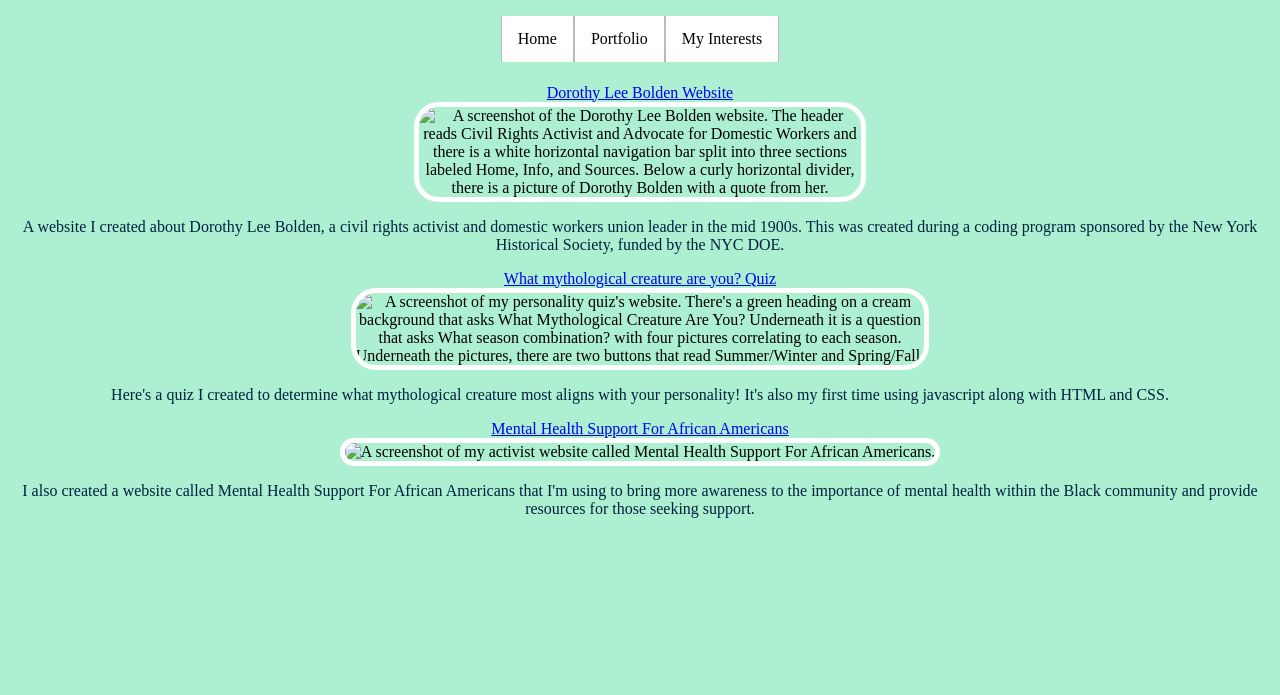
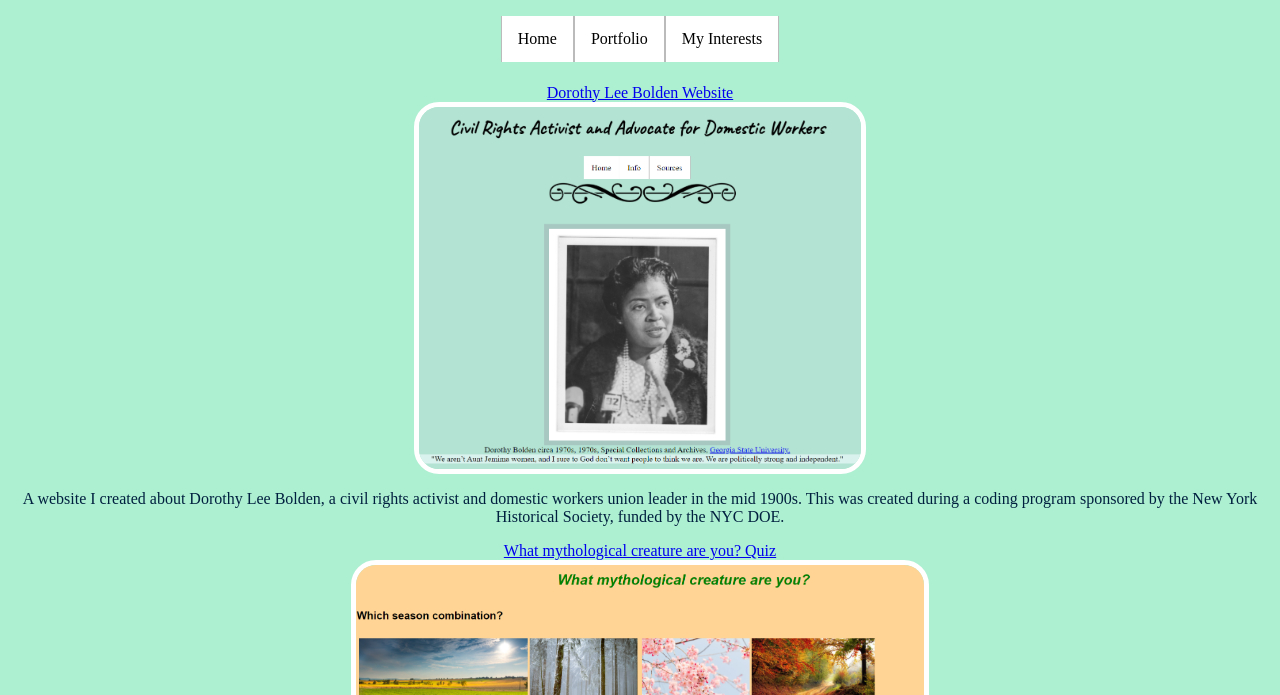
Before and after one commit to musayerohb/musayerohb.github.io, a plain HTML site: page portfolio.html in a window 1280 px wide. Shown: the part 105-800 px from the top of the page. Drawn offline with Linux system fonts and the light colour scheme.

Commit message:
Update portfolio.html
changing image names to make them show up on portfolio page

```diff
--- a/portfolio.html
+++ b/portfolio.html
@@ -28,17 +28,17 @@
 
     <a href="https://dorothy-lee-bolden-website.nyhstechscholar.repl.co/index.html">Dorothy Lee Bolden Website</a>
     <br>
-    <img id= "dorothy" src="assets/dorothy.PNG" alt= "A screenshot of the Dorothy Lee Bolden website. The header reads Civil Rights Activist and Advocate for Domestic Workers and there is a white horizontal navigation bar split into three sections labeled Home, Info, and Sources. Below a curly horizontal divider, there is a picture of Dorothy Bolden with a quote from her.">
+    <img id= "dorothy" src="dorothy.PNG" alt= "A screenshot of the Dorothy Lee Bolden website. The header reads Civil Rights Activist and Advocate for Domestic Workers and there is a white horizontal navigation bar split into three sections labeled Home, Info, and Sources. Below a curly horizontal divider, there is a picture of Dorothy Bolden with a quote from her.">
     <p> A website I created about Dorothy Lee Bolden, a civil rights activist and domestic workers union leader in the mid 1900s. This was created during a coding program sponsored by the New York Historical Society, funded by the NYC DOE. </p>
 
     <a href="https://musas-personality-quiz.musayerohjbah.repl.co/"> What mythological creature are you? Quiz </a>
     <br>
-    <img id= "personalityquiz" src="assets/e.PNG" alt= "A screenshot of my personality quiz's website. There's a green heading on a cream background that asks What Mythological Creature Are You? Underneath it is a question that asks What season combination? with four pictures correlating to each season. Underneath the pictures, there are two buttons that read Summer/Winter and Spring/Fall.">
+    <img id= "personalityquiz" src="e.PNG" alt= "A screenshot of my personality quiz's website. There's a green heading on a cream background that asks What Mythological Creature Are You? Underneath it is a question that asks What season combination? with four pictures correlating to each season. Underneath the pictures, there are two buttons that read Summer/Winter and Spring/Fall.">
     <p> Here's a quiz I created to determine what mythological creature most aligns with your personality! It's also my first time using javascript along with HTML and CSS. </p>
 
     <a href="https://mental-health-support-for-african-americans.musayerohjbah.repl.co/index.html">Mental Health Support For African Americans </a>
     <br>
-    <img id="mentalhealth" src="assets/mentalhealth.PNG" alt="A screenshot of my activist website called Mental Health Support For African Americans.">
+    <img id="mentalhealth" src="mentalhealth.PNG" alt="A screenshot of my activist website called Mental Health Support For African Americans.">
     <p> I also created a website called Mental Health Support For African Americans that I'm using to bring more awareness to the importance of mental health within the Black community and provide resources for those seeking support. </p>
 
 
```
